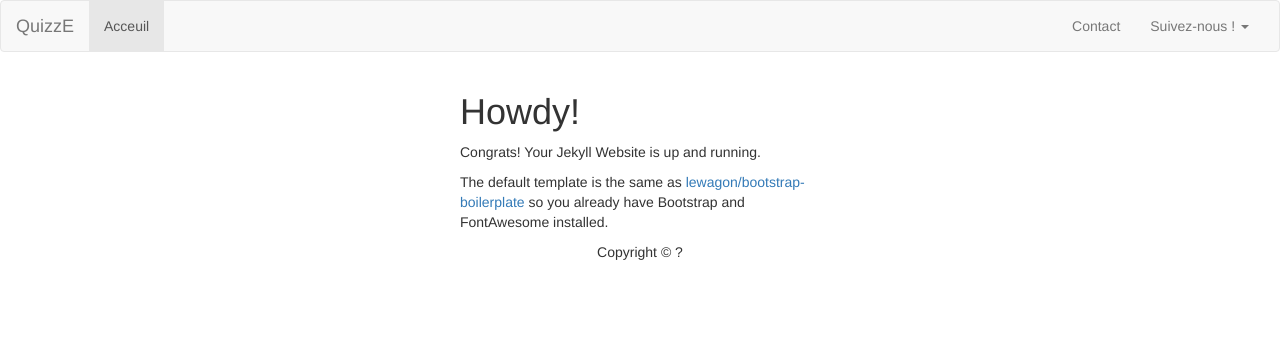
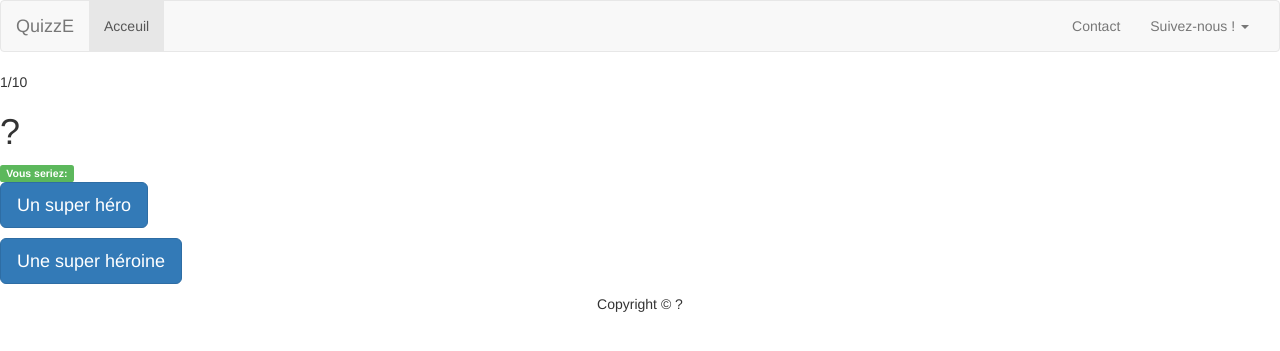
Before and after one commit to elmuria/jekyll-boilerplate-master, a Jekyll site: the page built from index.html, in a window 1280 px wide. Shown: the top 351 px of the page. Built offline with Jekyll 4.4.1, drawn with Linux system fonts in a browser that asks for light colours; nearby versions of some CDN libraries; Markdown is read by kramdown in place of the engine named in the settings.

Commit message:
add index.html -test

```diff
--- a/index.html
+++ b/index.html
@@ -1,21 +1,30 @@
 ---
 layout: default
-title: TODO CHANGE THIS TITLE
+title: Quizze - Quel super-hero etes vous ?
 ---
 
-<div class="container">
-  <div class="row">
-    <div class="col-sm-4 col-sm-offset-4">
-      <h1>Howdy!</h1>
+      <div id="pages">
+      <p>1/10</p>
+    </div>
 
-      <p>Congrats! Your Jekyll Website is up and running.</p>
-      <p>
-        The default template is the same as
-        <a href="https://github.com/lewagon/bootstrap-boilerplate">
-          lewagon/bootstrap-boilerplate
-        </a>
-        so you already have Bootstrap and FontAwesome installed.
-      </p>
+  <div id="container1">
+            <h1>?</h1>
+    </div> <!-- /.container -->
+
+
+
+  <div id="pos10">
+    <div id="question">
+<span class="label label-success"> Vous seriez: </span>
     </div>
+<p>
+  <a href="question2.html"></a>
+  <button id="R1A" type="button" class="btn btn-primary btn-lg reponse">Un super héro</button>
+</p>
+</a>
+<a href="question2.html"></a>
+<p>
+  <button id="R1B" type="button" class="btn btn-primary btn-lg reponse">Une super héroine</button>
+</p>
   </div>
-</div>
+</a>
```
